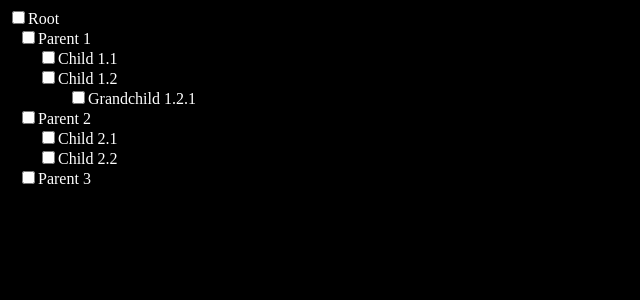
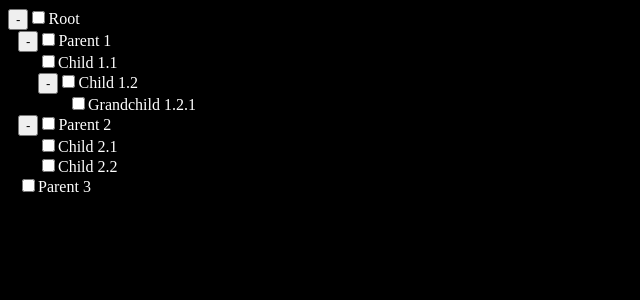
Before and after one commit to shuklasp10/treeview, a React (Vite) app: page / in a window 1280 px wide. Shown: the top 300 px of the page, without its empty margins (0-640 px from the left). Built offline with nearby package versions, Linux system fonts and the light colour scheme.

Commit message:
added collapse button

```diff
--- a/src/GenerateTree.jsx
+++ b/src/GenerateTree.jsx
@@ -2,15 +2,19 @@ import {useEffect, useState} from 'react';
 
 const GenerateTree = ({ root, parentSelected, depth }) => {
   const [isSelected, setIsSelected] = useState(false);
+  const [show, setShow] = useState(true);
+
   useEffect(()=>{
     setIsSelected(parentSelected);
   },[parentSelected])
+
   return (
     <div  style={{marginLeft: 10*depth}}>
+      {root.children.length ? <button onClick={()=>setShow(!show)}>{show? "-":"+"}</button>:null}
       <input type="checkbox" onChange={()=>setIsSelected(!isSelected)}
       checked={isSelected} name={root.name} id={root.name}/>
       <label htmlFor={root.name}>{root.name}</label>
-      {root.children && root.children.map((child)=>(
+      {(root.children && show) && root.children.map((child)=>(
         <GenerateTree root = {child} parentSelected = {isSelected} depth={depth+1}/>
       ))}
     </div>
```
